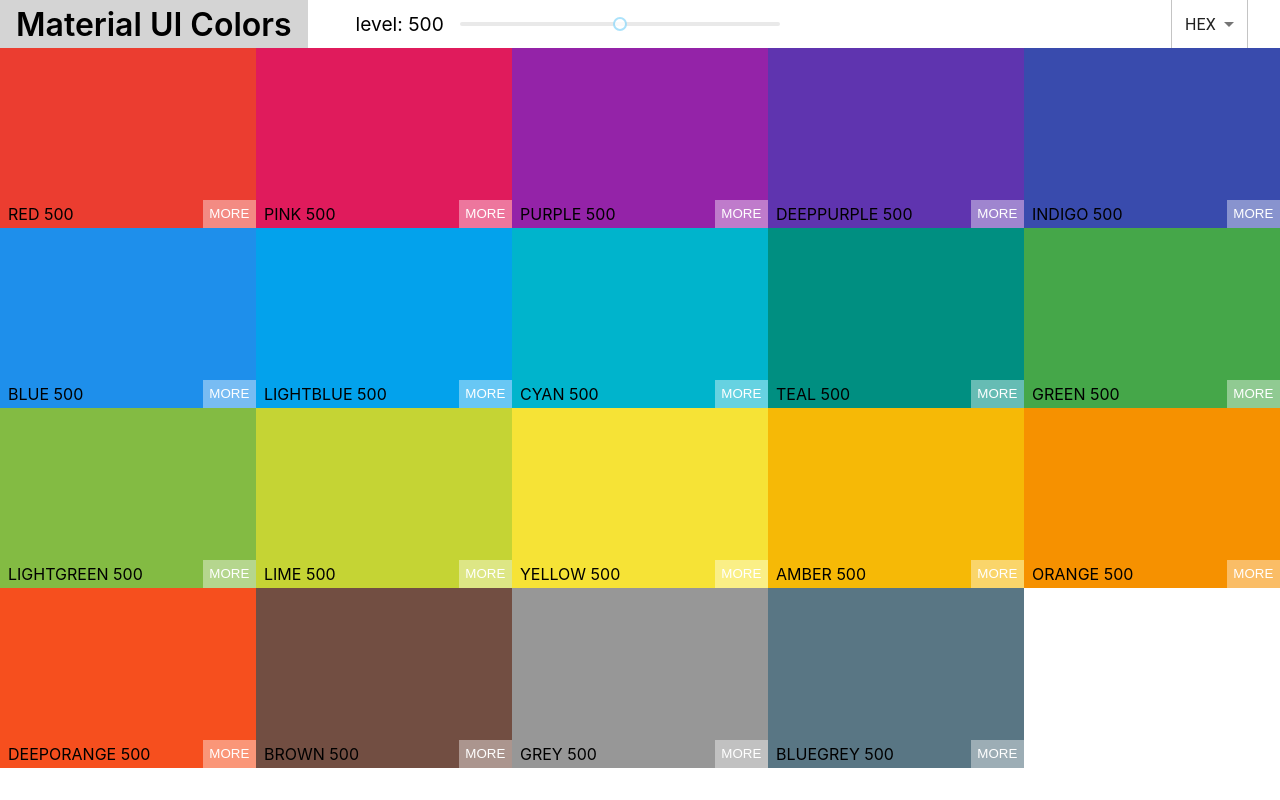
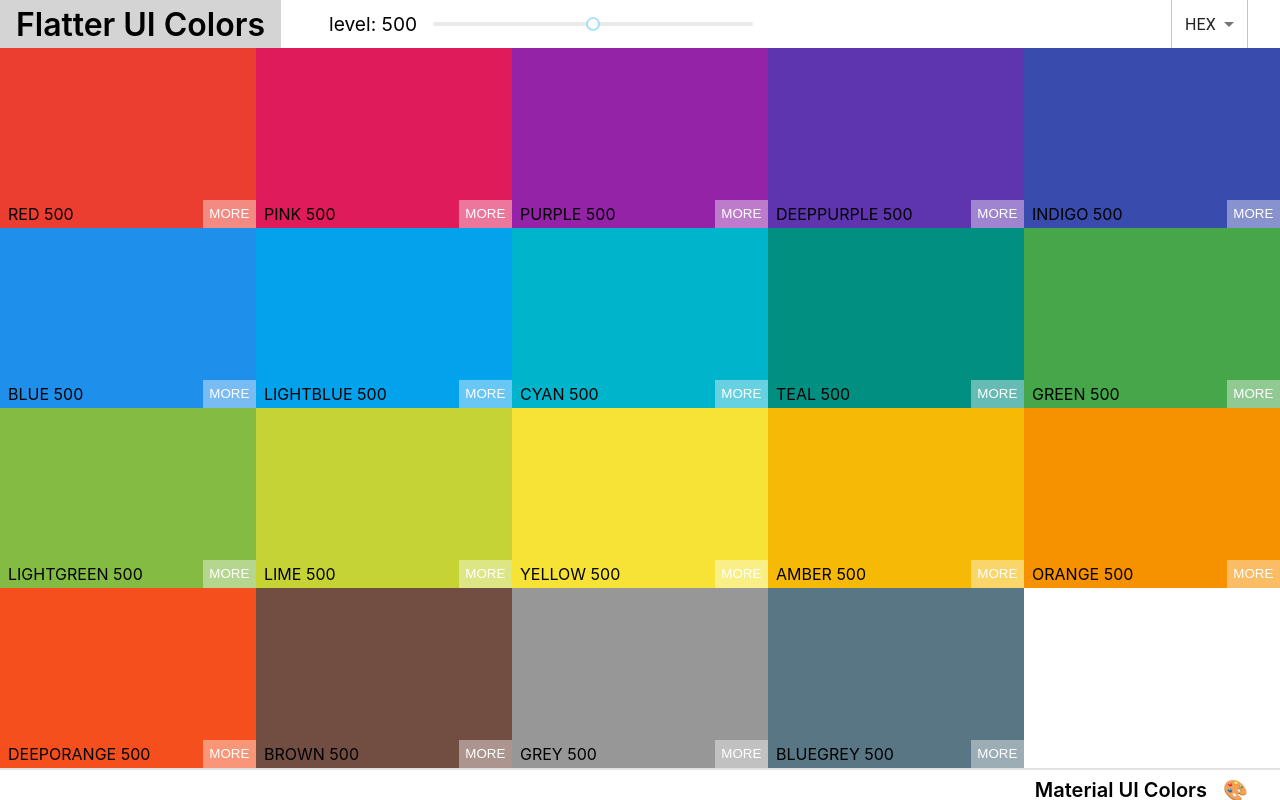
Before and after one commit to SticketInya/react-colors-app, a React (Create React App) app: page / in a window 1280 px wide. Built offline with nearby package versions, Linux system fonts and the light colour scheme.

Commit message:
feat(*): add footer to Palette

```diff
--- a/src/Components/ColorPalette/ColorPalette.js
+++ b/src/Components/ColorPalette/ColorPalette.js
@@ -1,6 +1,7 @@
 import React, { Component } from 'react';
 import ColorBox from '../ColorBox/ColorBox';
 import Navbar from '../Navbar/Navbar';
+import PaletteFooter from '../PaletteFooter/PaletteFooter';
 
 import './ColorPalette.css';
 
@@ -22,7 +23,7 @@ class ColorPalette extends Component {
     };
 
     render() {
-        const { colors } = this.props.palette;
+        const { colors, paletteName, emoji } = this.props.palette;
         const { colorLevel, colorFormat } = this.state;
         const colorBoxes = colors[colorLevel].map((color) => (
             <ColorBox {...color} key={color.id} format={colorFormat} />
@@ -30,12 +31,13 @@ class ColorPalette extends Component {
         return (
             <div className='ColorPalette'>
                 <Navbar
-                    paletteName={this.props.palette.paletteName}
+                    paletteName={paletteName}
                     colorLevel={colorLevel}
                     handleSliderChange={this.handleSliderChange}
                     changeFormat={this.handleFormatChange}
                 />
                 <div className='ColorPalette__colors'>{colorBoxes}</div>
+                <PaletteFooter paletteName={paletteName} emoji={emoji} />
             </div>
         );
     }
--- a/src/Components/Navbar/Navbar.js
+++ b/src/Components/Navbar/Navbar.js
@@ -28,7 +28,7 @@ class Navbar extends Component {
     };
 
     render() {
-        const { paletteName, colorLevel, handleSliderChange } = this.props;
+        const { colorLevel, handleSliderChange } = this.props;
         const closeButton = (
             <>
                 <IconButton
@@ -44,7 +44,7 @@ class Navbar extends Component {
         return (
             <nav className='Navbar'>
                 <div className='Navbar__title'>
-                    <Link to='/'>{paletteName}</Link>
+                    <Link to='/'>Flatter UI Colors</Link>
                 </div>
                 <div className='Slider-container'>
                     <p className='Slider-level'>level: {colorLevel}</p>
--- /dev/null
+++ b/src/Components/PaletteFooter/PaletteFooter.css
@@ -0,0 +1,21 @@
+.PaletteFooter{
+    height: 5vh;
+    width: 100%;
+    display: flex;
+    flex-direction: row;
+    flex-wrap: wrap;
+    justify-content: flex-end;
+    align-items: center;
+    border-top: 2px solid rgb(226, 226, 226);
+}
+
+.PaletteFooter__name{
+    font-size: 1.25rem;
+    font-weight: 600;
+    margin-right: 1rem;
+}
+
+.PaletteFooter__emoji{
+    margin-right: 2rem;
+    font-size: 1.25rem;
+}
--- /dev/null
+++ b/src/Components/PaletteFooter/PaletteFooter.js
@@ -0,0 +1,16 @@
+import React, { Component } from 'react';
+import './PaletteFooter.css';
+
+class PaletteFooter extends Component {
+    render() {
+        const { paletteName, emoji } = this.props;
+        return (
+            <div className='PaletteFooter'>
+                <div className='PaletteFooter__name'>{paletteName}</div>
+                <div className='PaletteFooter__emoji'>{emoji}</div>
+            </div>
+        );
+    }
+}
+
+export default PaletteFooter;
```
